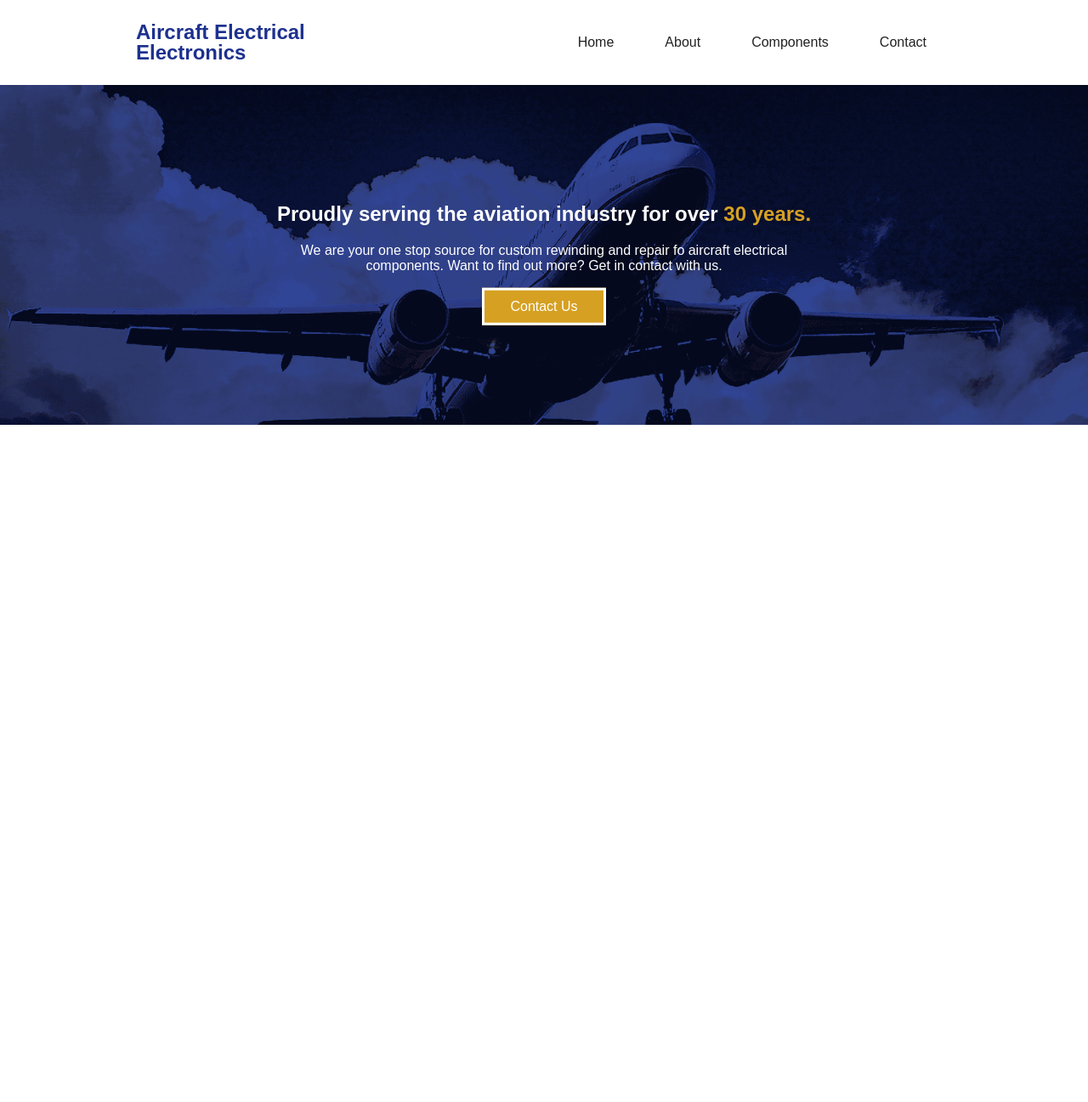
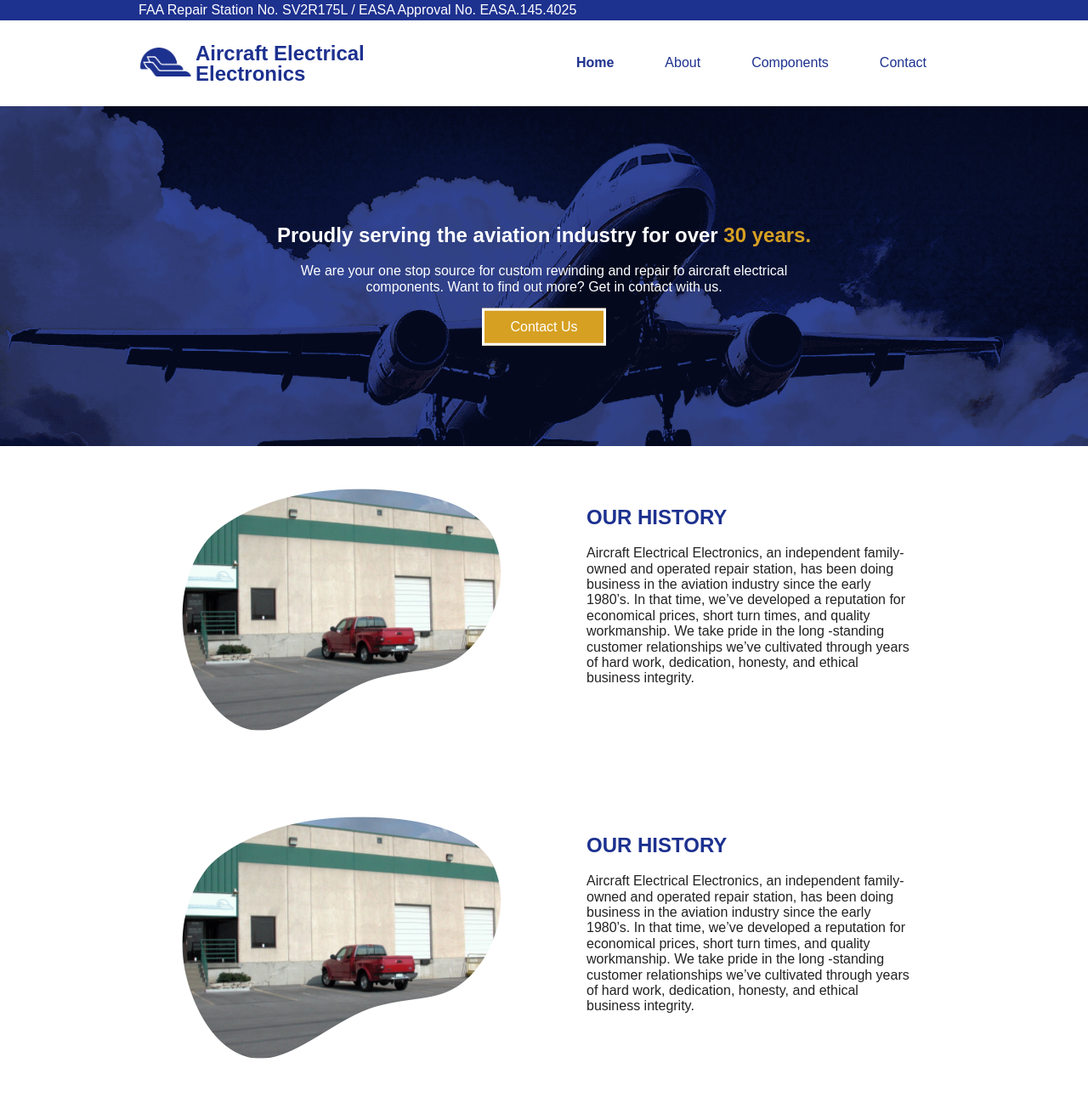
Before and after one commit to NolanHarless/AEE, a website built with Parcel: page index.html in a window 1280 px wide. Shown: the whole page at 85% size. Before the commit the page ends 800 px from the top, so only its background shows below. Built offline with nearby package versions, Linux system fonts and the light colour scheme.

Commit message:
added index.html logo to navigation menu. added history section.
added index.html logo to navigation menu. added history section.

```diff
--- a/css/main.css
+++ b/css/main.css
@@ -168,65 +168,6 @@ textarea {
 .clearfix::after {
   clear: both;
 }
-body{
-  font-family: sans-serif;
-}
-.wrapper{
-  width: 75%;
-  margin: 0 auto;
-}
-.nav{
-  display: flex;
-  align-items: center;
-}
-.col-1-home h2{
-  padding: 0px;
-  margin: 0px;
-  line-height: 100%;
-  color: #1D318F;
-}
-.col-2-home{
-  flex: 1;
-}
-.col-2-home ul{
-  display: flex;
-  justify-content: flex-end;
-  list-style-type: none;
-}
-.col-2-home ul li{
-  display: inline;
-  padding: 25px 30px;
-}
-.hero-img{
-  position: relative;
-  text-align: center;
-  color: white;
-}
-.hero-img img{
-  width: 100%;
-  height: 400px;
-  object-fit: cover;
-  object-position:30% 50%;
-}
-.hero-img .hero-text{
-  position: absolute;
-  top: 50%;
-  left: 50%;
-  transform: translate(-50%, -50%);
-}
-.gold-text{
-  color: #d6a022;
-}
-.hero-button{
-  background-color: #d6a022;
-  color: white;
-  padding: 10px 30px;
-  border: 3px solid #fff;
-}
-.hero-button:hover{
-  cursor: pointer;
-  background-color: #f0c256;
-}
 /* ==========================================================================
    EXAMPLE Media Queries for Responsive Design.
    These examples override the primary ('mobile first') styles.
--- /dev/null
+++ b/css/style.css
@@ -0,0 +1,104 @@
+body{
+    font-family: sans-serif;
+  }
+  .wrapper{
+    width: 75%;
+    margin: 0 auto;
+  }
+  .nav{
+    display: flex;
+    align-items: center;
+  }
+  .logo img{
+      width: 60px;
+      display: block;
+      vertical-align: middle;
+      padding: 5px;
+  }
+  .col-1-home{
+      display: flex;
+  }
+  .col-1-home h2{
+    padding: 0px;
+    margin: 0px;
+    line-height: 100%;
+    color: #1D318F;
+  }
+  .col-2-home{
+    flex: 1;
+  }
+  .col-2-home ul{
+    color: #1D318F;
+    display: flex;
+    justify-content: flex-end;
+    list-style-type: none;
+  }
+  .col-2-home ul li{
+    display: inline;
+    padding: 25px 30px;
+  }
+  .col-2-home ul li:hover{
+      cursor: pointer;
+      background-color: #efefef;
+  }
+  .hero-img{
+    position: relative;
+    text-align: center;
+    color: white;
+  }
+  .hero-img img{
+    width: 100%;
+    height: 400px;
+    object-fit: cover;
+    object-position:30% 50%;
+  }
+  .hero-img .hero-text{
+    position: absolute;
+    top: 50%;
+    left: 50%;
+    transform: translate(-50%, -50%);
+  }
+  .gold-text{
+    color: #d6a022;
+  }
+  .hero-button{
+    background-color: #d6a022;
+    color: white;
+    padding: 10px 30px;
+    border: 3px solid #fff;
+  }
+  .hero-button:hover{
+    cursor: pointer;
+    background-color: #f0c256;
+  }
+  .active{
+      font-weight: 600;
+  }
+  .black-bar{
+      background-color: #1D318F;
+      color: white;
+      display: flex;
+      justify-content: end;
+      flex-direction: row;
+  }
+  .black-bar p{
+      justify-content: end;
+    margin-block-start: 0em;
+    margin-block-end: 0em;
+    padding: 3px;
+
+  }
+  .history-section{
+      display: flex;
+  }
+  .col-1-history{
+      padding: 50px;
+  }
+  .col-2-history{
+      padding: 50px;
+  }
+  .col-2-history h2{
+      color: #1D318F;
+      font-weight: bold;
+      text-transform: uppercase;
+  }
--- a/index.html
+++ b/index.html
@@ -18,6 +18,7 @@
 
   <link rel="stylesheet" href="css/normalize.css">
   <link rel="stylesheet" href="css/main.css">
+  <link rel="stylesheet" href="css/style.css">
 
   <meta name="theme-color" content="#fafafa">
 </head>
@@ -27,16 +28,25 @@
 
 
   <!-- Add your site or application content here -->
-
+  <div class="black-bar">
+    <div class="wrapper">
+      <p>FAA Repair Station No. SV2R175L / EASA Approval No. EASA.145.4025</p>
+    </div>
+  </div>
   <div class="wrapper">
     <div class="nav">
       <div class="col-1-home">
-        <h2>Aircraft Electrical</h2>
-        <h2>Electronics</h2>
+        <div class="logo">
+          <img src="AEE.png">
+        </div>
+        <div class="logo-header">
+          <h2>Aircraft Electrical</h2>
+          <h2>Electronics</h2>
+        </div>
       </div>
       <div class="col-2-home">
         <ul>
-          <li>
+          <li class="active">
             Home
           </li>
           <li>
@@ -61,6 +71,43 @@
     </div>
   </div>
 
+  <div class="wrapper">
+    <div class="history-section">
+      <div class="col-1-history">
+        <img src="history.png">
+      </div>
+      <div class="col-2-history">
+        <h2>Our History</h2>
+        <p>Aircraft Electrical Electronics, an independent
+          family-owned and operated repair station, has been
+          doing business in the aviation industry since the
+          early 1980’s. In that time, we’ve developed a
+          reputation for economical prices, short turn times,
+          and quality workmanship. We take pride in the long
+          -standing customer relationships we’ve cultivated
+          through years of hard work, dedication, honesty,
+          and ethical business integrity. </p>
+      </div>
+    </div>
+    <div class="history-section">
+      <div class="col-1-history">
+        <img src="history.png">
+      </div>
+      <div class="col-2-history">
+        <h2>Our History</h2>
+        <p>Aircraft Electrical Electronics, an independent
+          family-owned and operated repair station, has been
+          doing business in the aviation industry since the
+          early 1980’s. In that time, we’ve developed a
+          reputation for economical prices, short turn times,
+          and quality workmanship. We take pride in the long
+          -standing customer relationships we’ve cultivated
+          through years of hard work, dedication, honesty,
+          and ethical business integrity. </p>
+      </div>
+    </div>
+
+
 
   <script src="js/vendor/modernizr-3.11.2.min.js"></script>
   <script src="js/plugins.js"></script>
```
Also changed, not shown: AEE.png (added), history.png (added).
